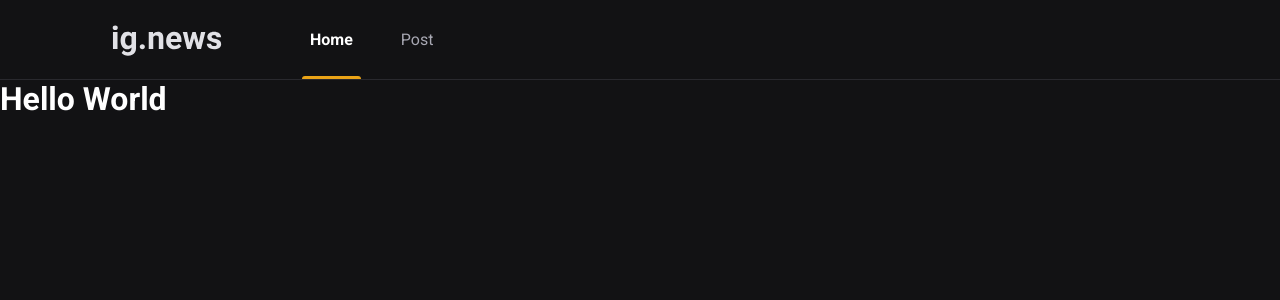
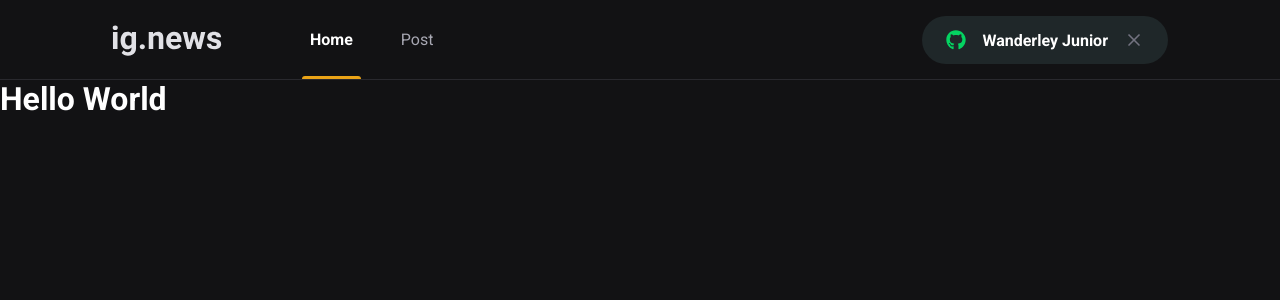
Before and after one commit to wanderleyjunr/wynews, a Next.js app: page / in a window 1280 px wide. Shown: the top 300 px of the page. Built offline with nearby package versions, Linux system fonts and the light colour scheme.

Commit message:
criacao component SignInButton

```diff
--- a/package.json
+++ b/package.json
@@ -12,6 +12,7 @@
     "next": "11.0.0",
     "react": "17.0.2",
     "react-dom": "17.0.2",
+    "react-icons": "^4.2.0",
     "sass": "^1.35.1"
   },
   "devDependencies": {
--- a/src/components/Header/index.tsx
+++ b/src/components/Header/index.tsx
@@ -1,3 +1,4 @@
+import { SignInButton } from '../SignInButton'
 import styles from './styles.module.scss'
 
 export function Header() {
@@ -10,6 +11,7 @@
                     <a className={styles.active}>Home</a>
                     <a>Post</a>
                 </nav>
+                <SignInButton />
             </div>
         </header>
     );
--- a/src/components/Header/styles.module.scss
+++ b/src/components/Header/styles.module.scss
@@ -48,4 +48,8 @@
       }
     }
   }
+
+  > button {
+    margin-left: auto;
+  }
 }
--- /dev/null
+++ b/src/components/SignInButton/index.tsx
@@ -0,0 +1,26 @@
+import { FaGithub } from 'react-icons/fa'
+import { FiX } from 'react-icons/fi'
+import styles from './styles.module.scss'
+
+export function SignInButton (){
+    const isUserLoggedIn = true;
+
+    return isUserLoggedIn ? (
+        <button
+            type="button"
+            className={styles.signInButton}
+        >
+            <FaGithub  color="#04d361"/>
+            Wanderley Junior
+            <FiX color="#737380" className={styles.closeIcon} />
+        </button>):
+    (
+        <button
+            type="button"
+            className={styles.signInButton}
+        >
+            <FaGithub  color="#eba417"/>
+            Sign in with Github
+        </button>
+    )
+}
--- /dev/null
+++ b/src/components/SignInButton/styles.module.scss
@@ -0,0 +1,34 @@
+.signInButton {
+  height: 3rem;
+  border-radius: 3rem;
+  background: var(--gray-850);
+
+  border: 0;
+  padding: 0 1.5rem;
+
+  display: flex;
+  align-items: center;
+  justify-content: center;
+
+  color: var(--white);
+  font-weight: bold;
+
+  svg {
+    width: 20px;
+    height: 20px;
+  }
+
+  svg:first-child {
+    margin-right: 1rem;
+  }
+
+  svg.closeIcon {
+    margin-left: 1rem;
+  }
+
+  transition: filter 0.2s;
+
+  &:hover {
+    filter: brightness(0.8);
+  }
+}
--- a/src/styles/global.scss
+++ b/src/styles/global.scss
@@ -9,6 +9,7 @@
   --gray-100: #e1e1e6;
   --gray-300: #a8a8b3;
   --gray-800: #29292e;
+  --gray-850: #1f2729;
   --gray-900: #121214;
 
   --cyan-500: #61dafb;
```
Also changed, not shown: 1 other file (tests, documents, lock files or other folders).
